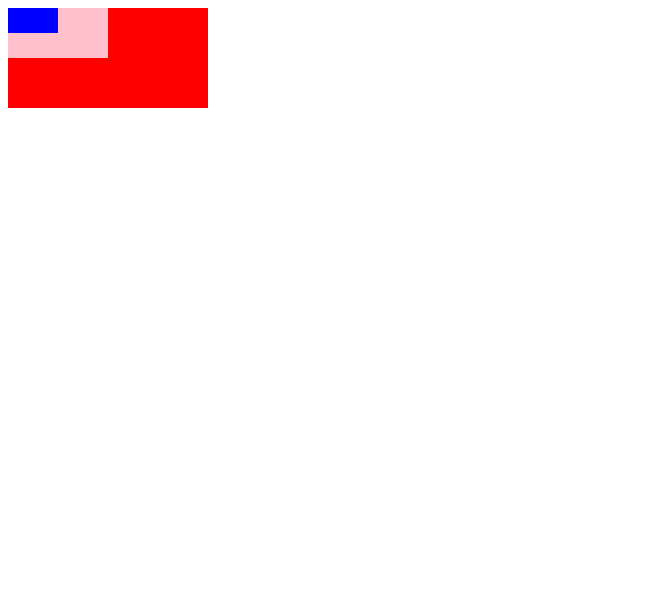
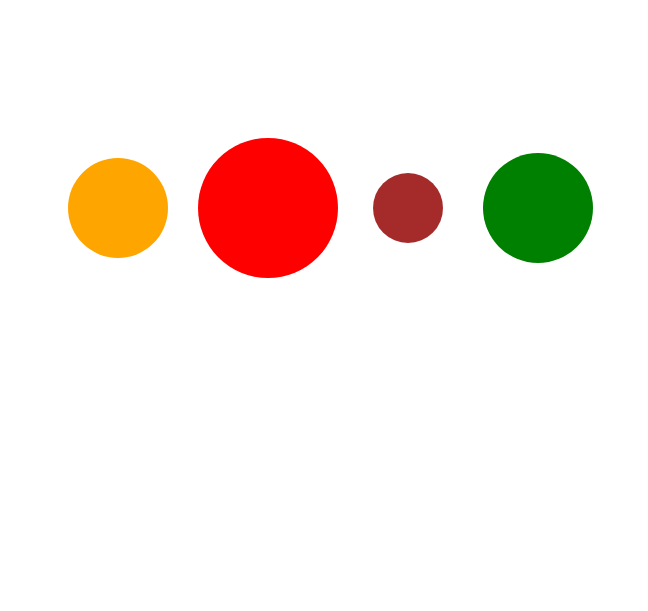
Before and after one commit to dev-ignacio-h/d3-with-firebase, a plain HTML site: page index.html in a window 1280 px wide. Shown: the whole page, without its empty margins (0-648 px from the left). Drawn offline with nearby package versions, Linux system fonts and the light colour scheme.

Commit message:
external data JSON

```diff
--- a/index.html
+++ b/index.html
@@ -10,7 +10,6 @@
 
   <div class="canvas">
     <svg width="600" height="600">
-      <rect></rect>
     </svg>
   </div>
 
--- a/index.js
+++ b/index.js
@@ -1,30 +1,20 @@
-const data = [
-  { width: 200, height: 100, fill: 'red' },
-  { width: 100, height: 50, fill: 'pink' },
-  { width: 50, height: 25, fill: 'blue' }
-];
-
+// select svg container first
 const svg = d3.select('svg');
 
-// Join data to rects
-const rects = svg
-  .selectAll('rect')
-  .data(data)
+d3.json('planets.json').then((data) => {
+  const circs = svg.selectAll('circle').data(data);
 
-// add attrs to rects already in the DOm
-rects
-  .attr('width', (d) => d.width)
-  .attr('height', (d) => d.height)
-  .attr('width', (d) => d.width)
-  .attr('height', (d) => d.height)
-  .attr('fill', (d) => d.fill);
+  // add attrs to circles already in the DOM
+  circs.attr('cy', 200)
+    .attr('cx', (d) => d.distance)
+    .attr('r', (d) => d.radius)
+    .attr('fill', (d) => d.fill);
 
-// append the enter selection to DOM
-rects
-  .enter()
-  .append('rect')
-  .attr('width', (d) => d.width)
-  .attr('height', (d) => d.height)
-  .attr('fill', (d) => d.fill);
-
-console.log(rects);
+  // append the enter selection to the DOM
+  circs.enter()
+    .append('circle')
+      .attr('cy', 200)
+      .attr('cx', (d) => d.distance)
+      .attr('r', (d) => d.radius)
+      .attr('fill', (d) => d.fill);
+});
--- /dev/null
+++ b/planets.json
@@ -0,0 +1,22 @@
+[
+  {
+    "radius": 50,
+    "distance": 110,
+    "fill": "orange"
+  },
+  {
+    "radius": 70,
+    "distance": 260,
+    "fill": "red"
+  },
+  {
+    "radius": 35,
+    "distance": 400,
+    "fill": "brown"
+  },
+  {
+    "radius": 55,
+    "distance": 530,
+    "fill": "green"
+  }
+]
```
